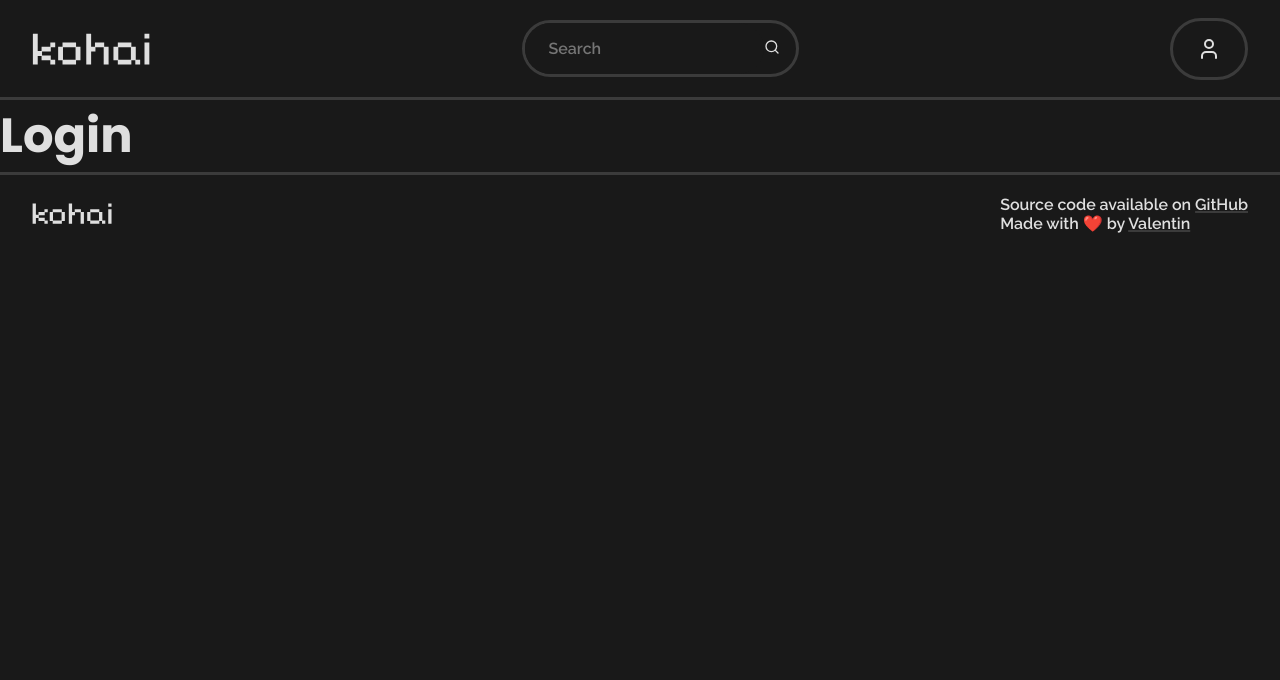
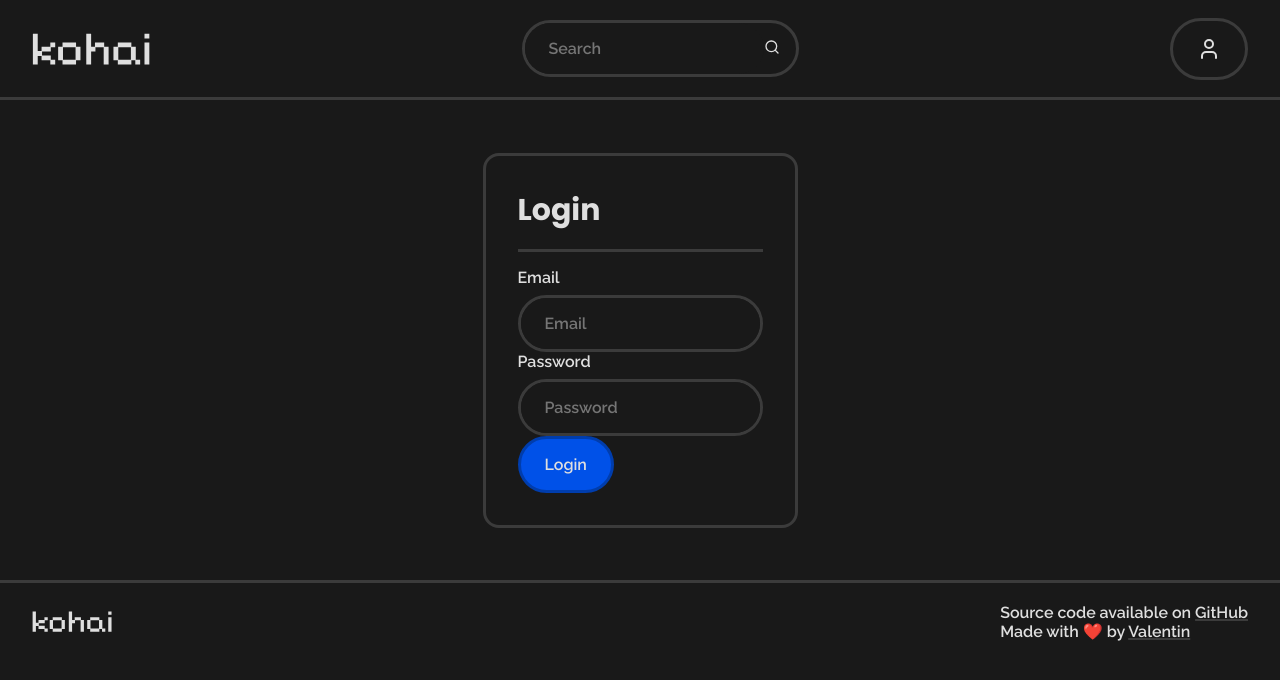
Before and after one commit to Vaalley/kohai-ui, a SvelteKit app: page /login in a window 1280 px wide. Shown: the top 680 px of the page. Built offline with nearby package versions, Linux system fonts and the light colour scheme.

Commit message:
feat: implement login and register form submission with API integration

```diff
--- a/src/routes/login/+page.svelte
+++ b/src/routes/login/+page.svelte
@@ -1,3 +1,50 @@
-<div>
-	<h1>Login</h1>
-</div>
+<script lang="ts">
+	import Card from "$lib/components/atoms/Card.svelte";
+	import Formfield from "$lib/components/atoms/Formfield.svelte";
+	import Input from "$lib/components/atoms/Input.svelte";
+	import Button from "$lib/components/atoms/Button.svelte";
+
+	let email = $state("");
+	let password = $state("");
+
+	function login(event: Event) {
+		event.preventDefault();
+		fetch(import.meta.env.VITE_KOHAI_API_URL + "/auth/login", {
+			method: "POST",
+			headers: {
+				"Content-Type": "application/json",
+			},
+			body: JSON.stringify({
+				email: email,
+				password: password,
+			}),
+		})
+			.then((response) => response.json())
+			.catch((error) => {
+				console.error(error);
+			});
+	}
+</script>
+
+<section class="login">
+	<Card title="Login">
+		<form action="" onsubmit={login}>
+			<Formfield label="Email">
+				<Input placeholder="Email" type="email" onInput={(e) => email = (e.target as HTMLInputElement).value || ""} />
+			</Formfield>
+			<Formfield label="Password">
+				<Input placeholder="Password" type="password" onInput={(e) => password = (e.target as HTMLInputElement).value || ""} />
+			</Formfield>
+			<Button color="primary" width="fit-content">Login</Button>
+		</form>
+	</Card>
+</section>
+
+<style lang="scss">
+	.login {
+		display: flex;
+		justify-content: center;
+		align-items: center;
+		height: 60vh;
+	}
+</style>
```
Also changed, not shown: src/routes/register/+page.svelte (+23 -6 lines).
